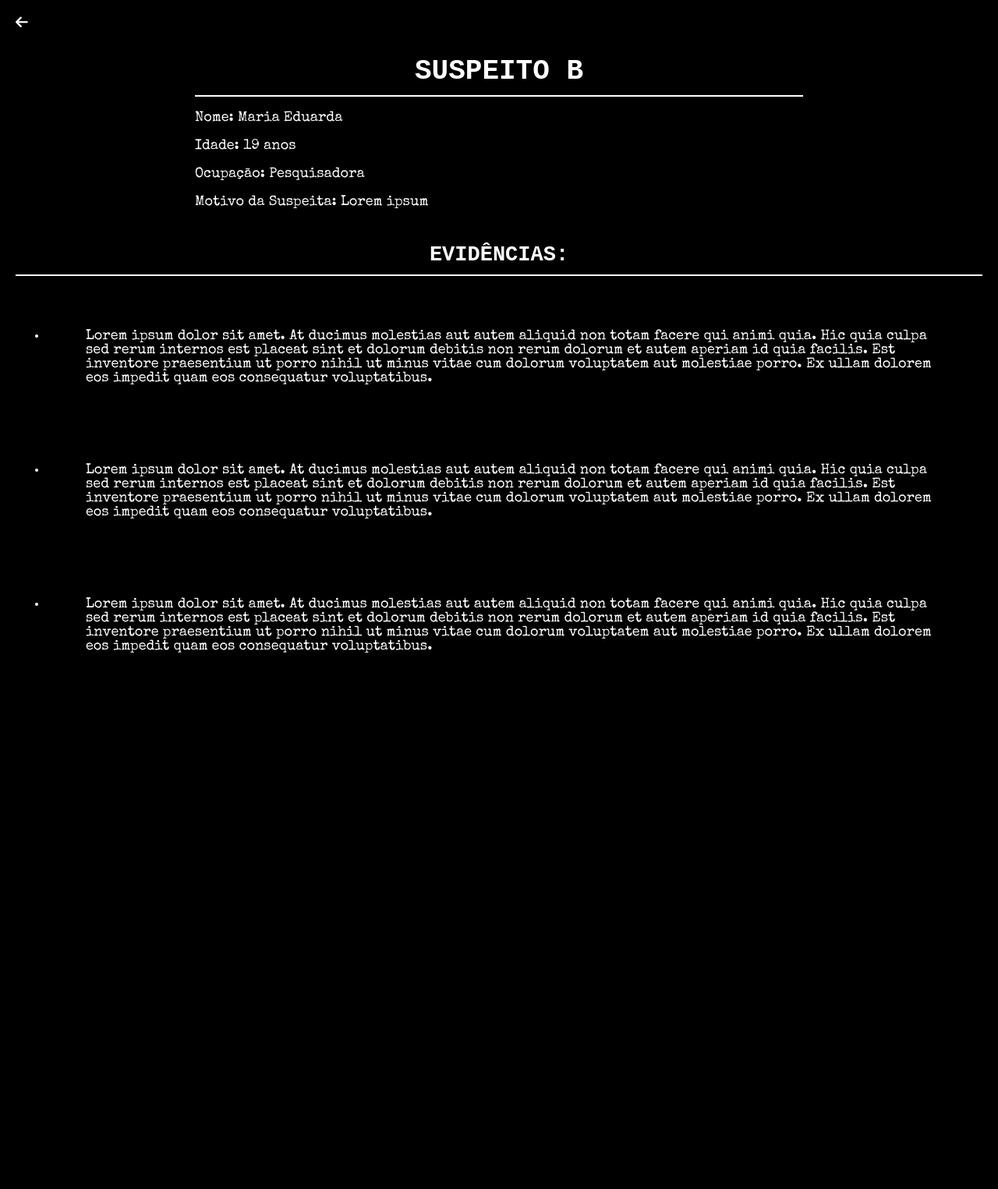
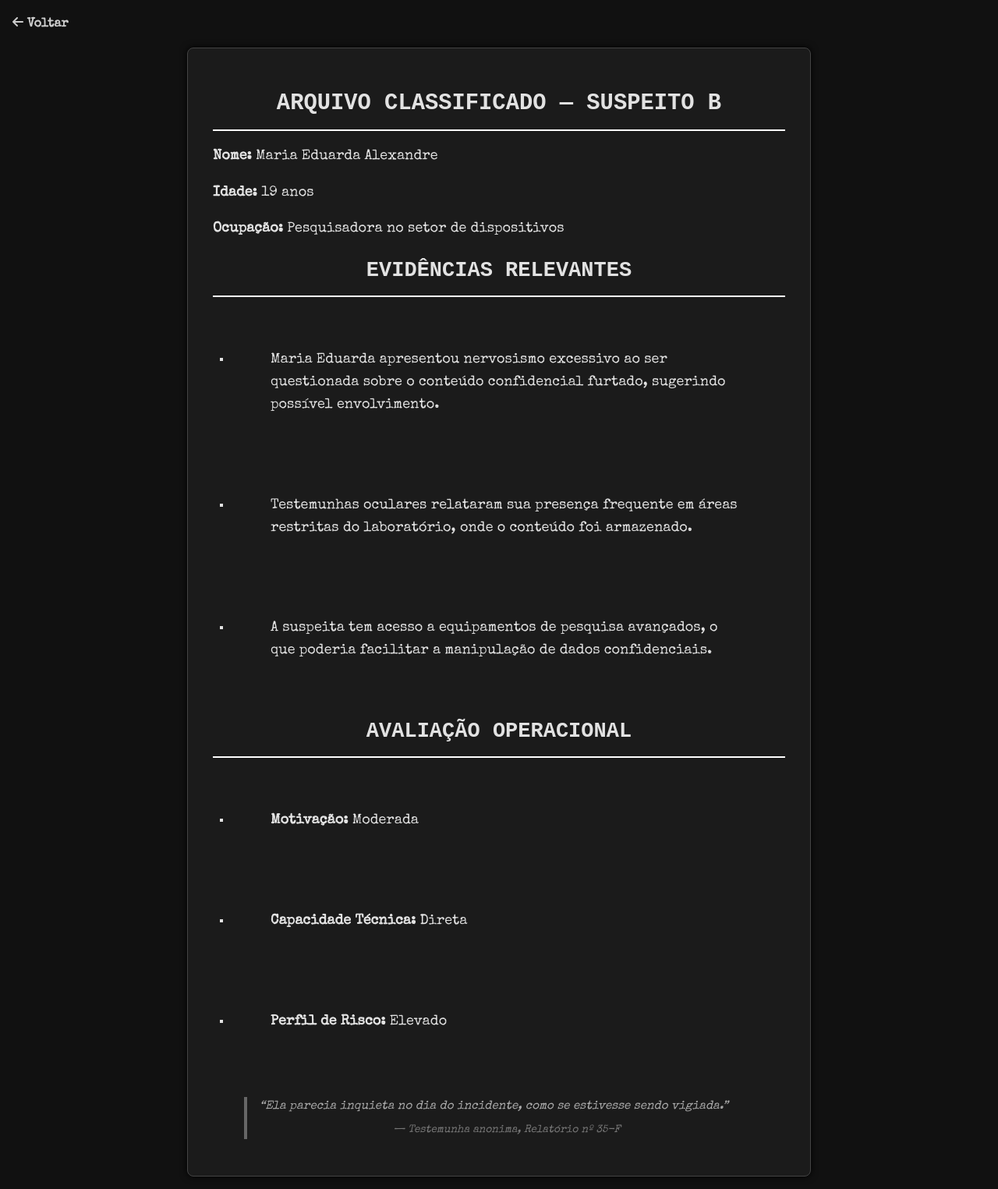
Before and after one commit to caziexy/EduardaBirthday, a plain HTML site: page suspeitos/suspeitoB.html in a window 1280 px wide. Shown: the whole page at 78% size. Before the commit the page ends 926 px from the top, so only its background shows below. Drawn offline with nearby package versions, Linux system fonts and the light colour scheme.

Commit message:
Arrumando os perfils

```diff
--- a/stylesheet.css
+++ b/stylesheet.css
@@ -265,3 +265,90 @@ footer{
         margin: 50px auto;
     }
 }
+
+body.ficha-suspeito {
+    background-color: #111;
+    color: #e2e2e2;
+    font-family: 'Special Elite', monospace;
+    margin: 0;
+    padding: 1rem;
+    line-height: 1.6;
+}
+
+a {
+    color: #ccc;
+    text-decoration: none;
+    font-size: 1rem;
+}
+
+a:hover {
+    text-decoration: underline;
+}
+
+.topo-voltar {
+    margin-bottom: 1rem;
+}
+
+.container-suspeito {
+    max-width: 800px;
+    margin: auto;
+    background: #1b1b1b;
+    padding: 2rem;
+    border: 1px solid #444;
+    border-radius: 8px;
+    box-shadow: 0 0 10px #000;
+}
+
+.titulo {
+    font-size: 1.8rem;
+    margin-bottom: 1rem;
+}
+
+.evidencias ul,
+.avaliacao ul {
+    list-style-type: square;
+    padding-left: 1.5rem;
+    margin-top: 0.5rem;
+}
+
+.nota-de-campo {
+    font-style: italic;
+    border-left: 4px solid #666;
+    padding-left: 1rem;
+    margin-top: 2rem;
+    color: #aaa;
+    font-size: 0.95rem;
+}
+
+footer {
+    display: block;
+    margin-top: 0.5rem;
+    font-size: 0.85rem;
+    color: #777;
+}
+
+@media (max-width: 600px) {
+    body.ficha-suspeito {
+        padding: 1rem 0.5rem;
+    }
+
+    .container-suspeito {
+        padding: 1rem;
+    }
+
+    .titulo {
+        font-size: 1.4rem;
+    }
+
+    a {
+        font-size: 0.95rem;
+    }
+
+    .nota-de-campo {
+        font-size: 0.9rem;
+    }
+
+    footer {
+        font-size: 0.75rem;
+    }
+}
--- a/suspeitos/suspeitoB.html
+++ b/suspeitos/suspeitoB.html
@@ -2,30 +2,58 @@
 <html lang="pt-br">
 <head>
     <meta charset="UTF-8">
-        <title>Suspeito B</title>
+    <title>Arquivo Classificado – Suspeito B</title>
     <link rel="stylesheet" href="../stylesheet.css">
     <link rel="stylesheet" href="https://cdnjs.cloudflare.com/ajax/libs/font-awesome/6.5.0/css/all.min.css">
     <link rel="preconnect" href="https://fonts.googleapis.com">
     <link rel="preconnect" href="https://fonts.gstatic.com" crossorigin>
     <link href="https://fonts.googleapis.com/css2?family=Special+Elite&display=swap" rel="stylesheet">
 </head>
-    <body>
-        <a href="../mission.html">
-            <i class="fa-solid fa-arrow-left"></i>
+<body class="ficha-suspeito">
+
+    <header class="topo-voltar">
+        <a href="../mission.html" title="Voltar à missão">
+            <i class="fa-solid fa-arrow-left"></i> Voltar
         </a>
-        <div class="suspeitoB">
-            <h1>Suspeito B</h1>
-            <p>Nome: Maria Eduarda</p>
-            <p>Idade: 19 anos</p>
-            <p>Ocupação: Pesquisadora</p>
-            <p>Motivo da Suspeita: Lorem ipsum</p>
-        </div>
+    </header>
 
-        <div class="evidencias">
-            <h2>Evidências:</h2>
+    <main class="container-suspeito">
+        <section class="perfil">
+            <h1 class="titulo">Arquivo Classificado — Suspeito B</h1>
+            <p><strong>Nome:</strong> Maria Eduarda Alexandre</p>
+            <p><strong>Idade:</strong> 19 anos</p>
+            <p><strong>Ocupação:</strong> Pesquisadora no setor de dispositivos</p>
+        </section>
+
+        <section class="evidencias">
+            <h2>Evidências Relevantes</h2>
             <ul>
-            <li>Lorem ipsum dolor sit amet. At ducimus molestias aut autem aliquid non totam facere qui animi quia. Hic quia culpa sed rerum internos est placeat sint et dolorum debitis non rerum dolorum et autem aperiam id quia facilis. Est inventore praesentium ut porro nihil ut minus vitae cum dolorum voluptatem aut molestiae porro. Ex ullam dolorem eos impedit quam eos consequatur voluptatibus.</li>
-            <li>Lorem ipsum dolor sit amet. At ducimus molestias aut autem aliquid non totam facere qui animi quia. Hic quia culpa sed rerum internos est placeat sint et dolorum debitis non rerum dolorum et autem aperiam id quia facilis. Est inventore praesentium ut porro nihil ut minus vitae cum dolorum voluptatem aut molestiae porro. Ex ullam dolorem eos impedit quam eos consequatur voluptatibus.</li>
-            <li>Lorem ipsum dolor sit amet. At ducimus molestias aut autem aliquid non totam facere qui animi quia. Hic quia culpa sed rerum internos est placeat sint et dolorum debitis non rerum dolorum et autem aperiam id quia facilis. Est inventore praesentium ut porro nihil ut minus vitae cum dolorum voluptatem aut molestiae porro. Ex ullam dolorem eos impedit quam eos consequatur voluptatibus.</li>
+                <li>
+                    Maria Eduarda apresentou nervosismo excessivo ao ser questionada sobre o conteúdo confidencial furtado, sugerindo possível envolvimento.
+                </li>
+                <li>
+                    Testemunhas oculares relataram sua presença frequente em áreas restritas do laboratório, onde o conteúdo foi armazenado.
+                </li>
+                <li>
+                    A suspeita tem acesso a equipamentos de pesquisa avançados, o que poderia facilitar a manipulação de dados confidenciais.
+                </li>
             </ul>
+        </section>
+
+        <section class="avaliacao">
+            <h2>Avaliação Operacional</h2>
+            <ul>
+                <li><strong>Motivação:</strong> Moderada</li>
+                <li><strong>Capacidade Técnica:</strong> Direta</li>
+                <li><strong>Perfil de Risco:</strong> Elevado</li>
+            </ul>
+        </section>
+
+        <blockquote class="nota-de-campo">
+            “Ela parecia inquieta no dia do incidente, como se estivesse sendo vigiada.”
+            <footer>— Testemunha anonima, Relatório nº 35-F</footer>
+        </blockquote>
+    </main>
+
+</body>
 </html>
```
Also changed, not shown: suspeitos/suspeitoA.html (+46 -19 lines), suspeitos/suspeitoC.html (+44 -17 lines). Lines whose indentation alone changed are shown as unchanged.
